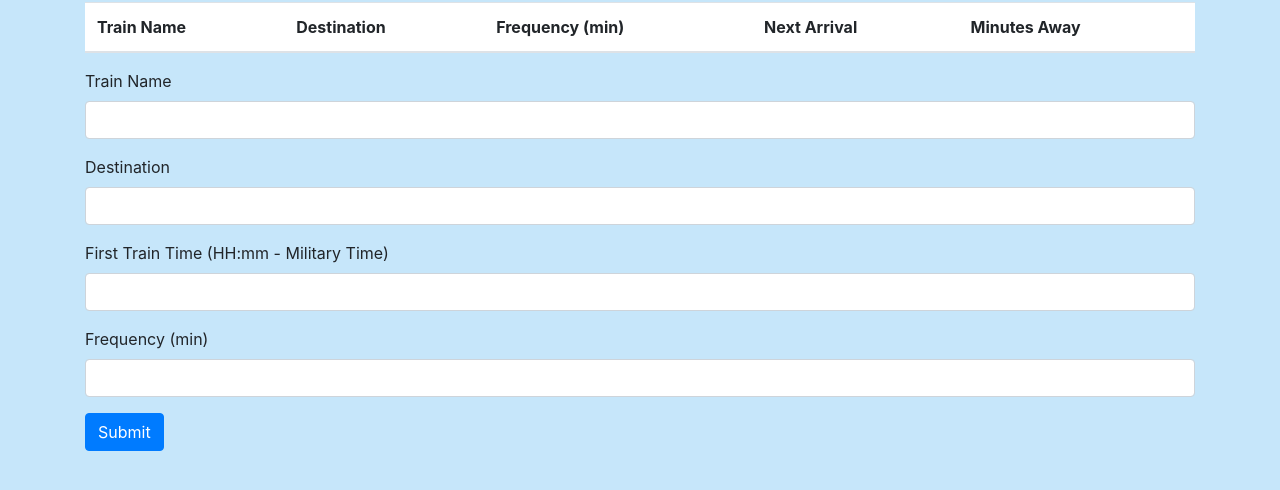
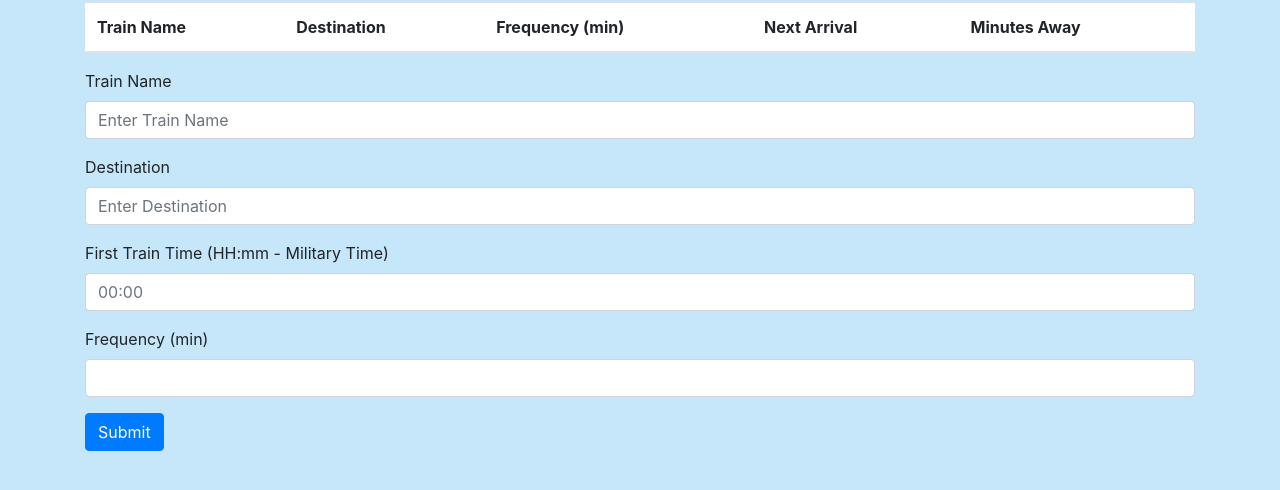
Before and after one commit to MattAuretta/Train-Scheduler, a plain HTML site: page index.html in a window 1280 px wide. Shown: the part 100-590 px from the top of the page. Drawn offline with nearby package versions, Linux system fonts and the light colour scheme; a script that the page names is missing.

Commit message:
added screenshot

```diff
--- a/index.html
+++ b/index.html
@@ -47,15 +47,15 @@
         <form role="form">
             <div class="form-group">
                 <label for="train-name-input">Train Name</label>
-                <input type="text" class="form-control" id="train-name-input" required>
+                <input type="text" class="form-control" id="train-name-input" placeholder="Enter Train Name" required>
             </div>
             <div class="form-group">
                 <label for="destination-input">Destination</label>
-                <input type="text" class="form-control" id="destination-input" required>
+                <input type="text" class="form-control" id="destination-input" placeholder="Enter Destination" required>
             </div>
             <div class="form-group">
                 <label for="time-input">First Train Time (HH:mm - Military Time)</label>
-                <input type="text" class="form-control" id="time-input" required>
+                <input type="text" class="form-control" id="time-input" placeholder="00:00" required>
             </div>
             <div class="form-group">
                 <label for="frequency-input">Frequency (min)</label>
```
Also changed, not shown: assets/images/train-screenshot.png (added).
